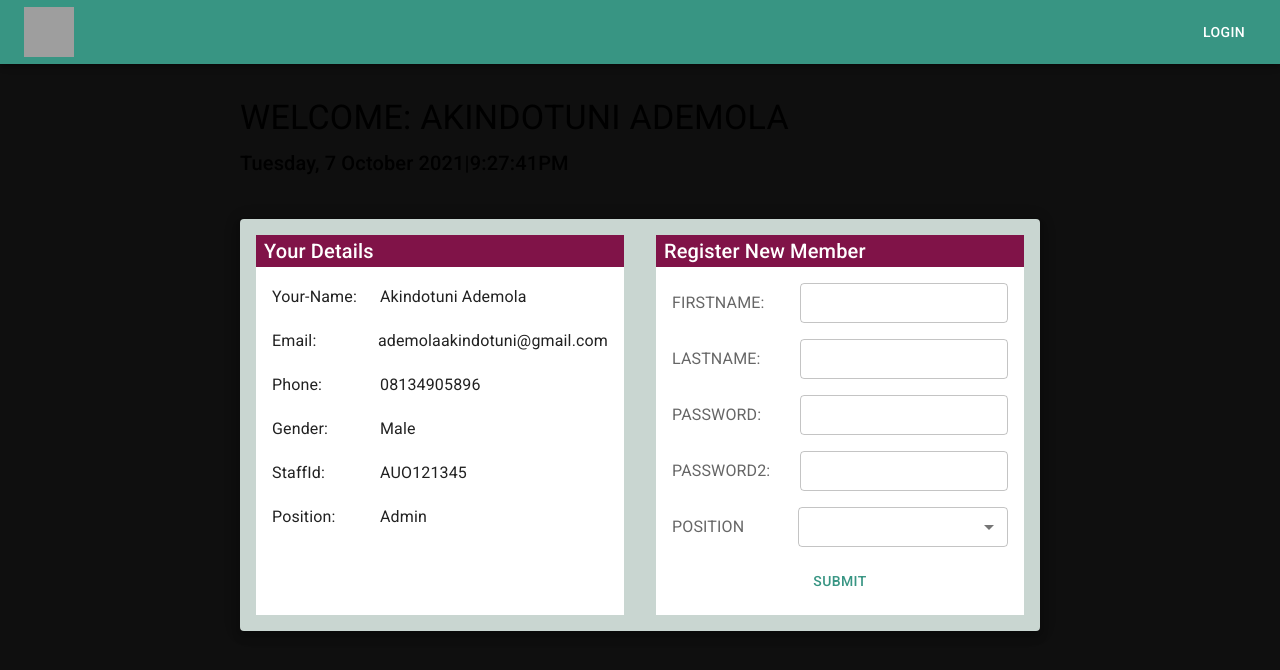
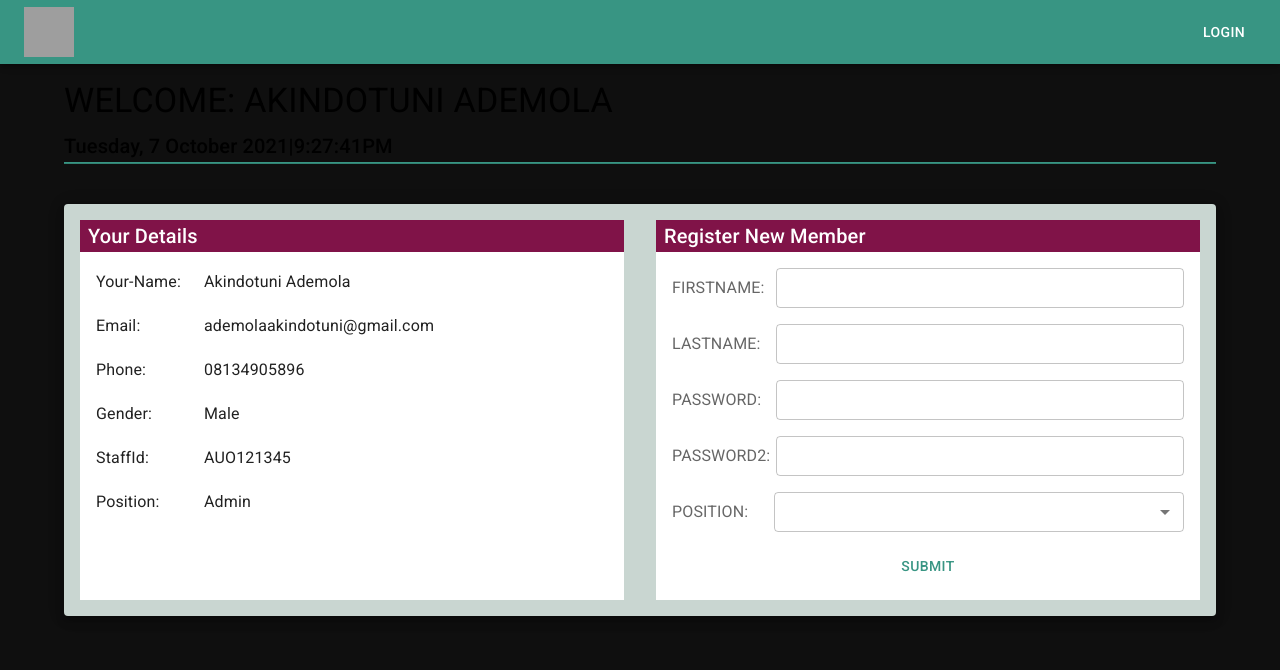
Before and after one commit to demolaemrick/course-registration-system, a React (Create React App) app in the folder client/: page /admin in a window 1280 px wide. Shown: the top 670 px of the page. Built offline with nearby package versions, Linux system fonts and the light colour scheme; no server answers; grey boxes are pictures that could not be loaded.

Commit message:
Update component

```diff
--- a/client/src/components/pages/AdminDashboard.tsx
+++ b/client/src/components/pages/AdminDashboard.tsx
@@ -11,6 +11,8 @@ import {
   MenuItem,
   Button,
   TextField,
+  Divider,
+  Container,
 } from "@mui/material";
 import Select, { SelectChangeEvent } from "@mui/material/Select";
 
@@ -62,23 +64,25 @@ const AdminDashboard = () => {
   };
   return (
     <Fragment>
-      <Box
-        sx={{
-          display: "flex",
-          flexDirection: "column",
-          justifyContent: "center",
-          minHeight: "600px",
-          width: "800px",
-          margin: "0 auto",
-        }}
+      <Container
+        fixed
+        // sx={{
+        //   display: "flex",
+        //   flexDirection: "column",
+        //   justifyContent: "center",
+        //   minHeight: "600px",
+        //   width: "800px",
+        //   margin: "0 auto",
+        // }}
       >
-        <Box sx={{ marginBottom: 5 }}>
+        <Box sx={{ marginBottom: 5, marginTop: 2 }}>
           <Typography variant="h4" mb={1}>
             WELCOME: AKINDOTUNI ADEMOLA
           </Typography>
           <Typography variant="h6">
             Tuesday, 7 October 2021|9:27:41PM
           </Typography>
+          <Divider sx={{ backgroundColor: "#389583", height: 2 }} />
         </Box>
 
         <Paper
@@ -158,6 +162,7 @@ const AdminDashboard = () => {
                         <TextField
                           variant="outlined"
                           required
+                          fullWidth
                           id={input.id}
                           name={input.id}
                           type="text"
@@ -177,13 +182,13 @@ const AdminDashboard = () => {
                       }}
                     >
                       <FormLabel htmlFor="position" sx={{ width: 100 }}>
-                        POSITION
+                        POSITION:
                       </FormLabel>
                       <Select
                         name="position"
                         variant="outlined"
                         onChange={handleSelectChange}
-                        sx={{ minWidth: 210 }}
+                        sx={{ minWidth: 210, width: "80%" }}
                         size="small"
                       >
                         <MenuItem disabled value="">
@@ -199,7 +204,7 @@ const AdminDashboard = () => {
             </Grid>
           </Grid>
         </Paper>
-      </Box>
+      </Container>
     </Fragment>
   );
 };
```
